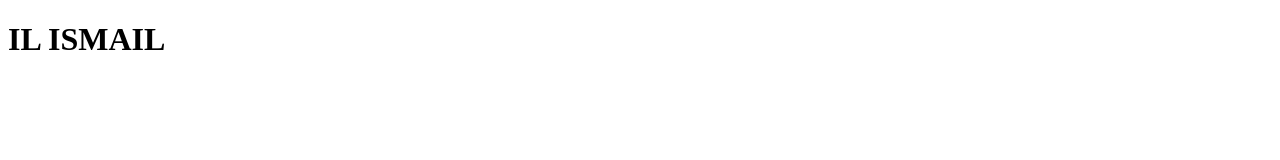
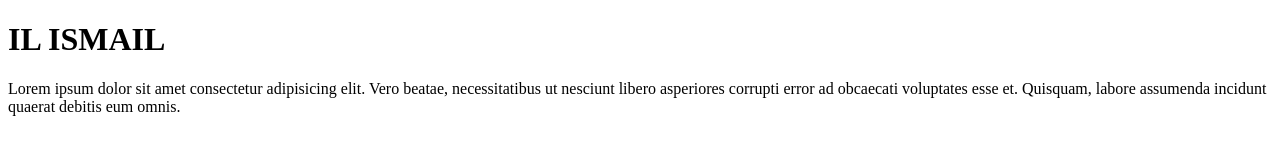
Before and after one commit to Ismaelhossen/first-projects, a plain HTML site: page index.html in a window 1280 px wide. Drawn offline with Linux system fonts and the light colour scheme.

Commit message:
ptag-added

```diff
--- a/index.html
+++ b/index.html
@@ -7,5 +7,6 @@
 </head>
 <body>
     <h1>IL ISMAIL</h1>
+    <p>Lorem ipsum dolor sit amet consectetur adipisicing elit. Vero beatae, necessitatibus ut nesciunt libero asperiores corrupti error ad obcaecati voluptates esse et. Quisquam, labore assumenda incidunt quaerat debitis eum omnis.</p>
 </body>
 </html>
```
